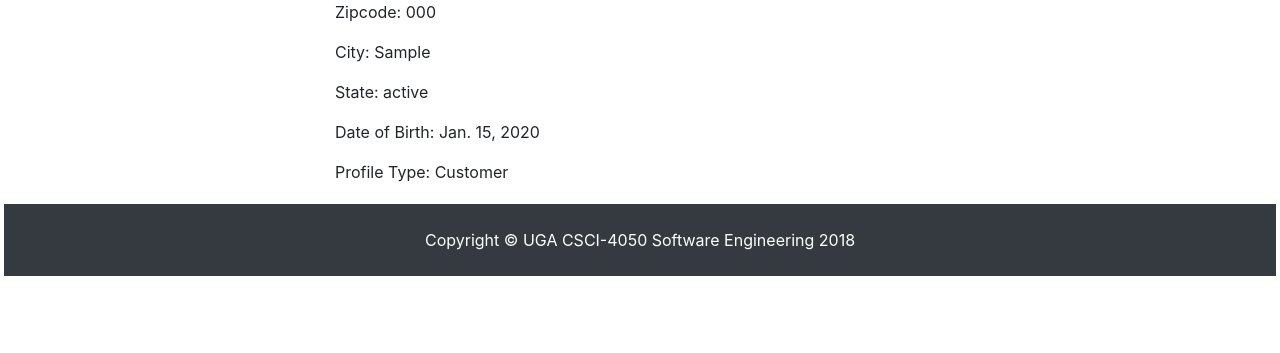
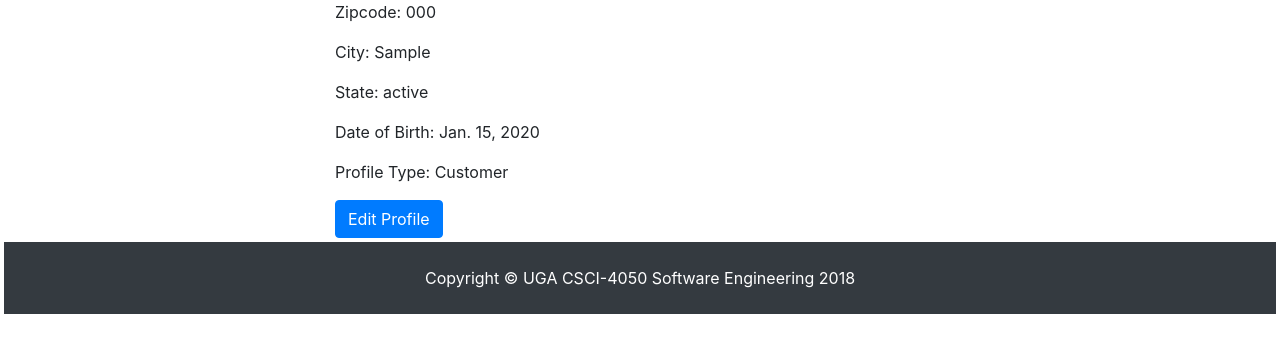
Before and after one commit to BashfulBandit/booerds, a Django app: a page that uses users/templates/users/profile.html in a window 1280 px wide. Shown: the part 218-571 px from the top of the page. Run offline with Django 3.2, Linux system fonts and the light colour scheme; a user stored in the database is signed in; tables that the repository leaves empty hold one stand-in row (values such as "Sample post"); some libraries are stand-ins or nearby versions.

Commit message:
Added buttons for Edit Profile, Add Book, Edit Book for Vendor.

```diff
--- a/bookstore/templates/bookstore/footer.html
+++ b/bookstore/templates/bookstore/footer.html
@@ -1,7 +1,6 @@
 <!-- templates/shop/footer.html -->
 <!-- Footer -->
 <footer class="py-4 m-1 bg-dark">
-	<div class="container">
 	<div class="row">
 		{% if not request.user.is_authenticated %}
 			<div class="col text-center">
@@ -12,7 +11,5 @@
 			<p class="m-0 text-white">Copyright &copy; UGA CSCI-4050 Software Engineering 2018</p>
 		</div>
 	</div>
-	</div>
-	<!-- /.container -->
 </footer>
 <!-- End Footer -->
--- a/bookstore/templates/bookstore/head.html
+++ b/bookstore/templates/bookstore/head.html
@@ -1,5 +1,5 @@
 <!-- templates/bookstore/head.html -->
-{% load staticfiles %}
+{% load static %}
 
 <!-- Bootstrap core CSS -->
 <link href="{% static 'bookstore/css/bootstrap.css' %}" rel="stylesheet">
--- a/bookstore/templates/bookstore/scripts.html
+++ b/bookstore/templates/bookstore/scripts.html
@@ -1,5 +1,5 @@
 <!-- templates/bookstore/scripts.html -->
-{% load staticfiles %}
+{% load static %}
 
 <!-- Bootstrap core JavaScript -->
 <script src="{% static 'bookstore/js/jquery.js' %}"></script>
--- a/users/templates/users/profile.html
+++ b/users/templates/users/profile.html
@@ -16,9 +16,13 @@
     {% if profile.is_customer %}
     <p>Date of Birth: {{ profile.date_of_birth }}</p>
     <p>Profile Type: Customer</p>
+    <a href="#" class="btn btn-primary">Edit Profile</a>
     <!-- TODO Print out all of the Customer Orders -->
     {% else %}
     <p>Profile Type: Vendor</p>
+    <a href="#" class="btn btn-primary">Edit Profile</a>
+    <a href="#" class="btn btn-primary">Add Book</a>
+    <a href="#" class="btn btn-primary">Edit Book</a>
     <!-- TODO Print out all of the Vendor Books -->
     {% endif %}
     {% endif %}
```
Also changed, not shown: book/templates/book/details.html (+3 -7 lines), book/templates/book/list.html (+1 -7 lines), bookstore/templates/bookstore/forms.html (deleted, +0 -15 lines). Lines whose indentation alone changed are shown as unchanged.
